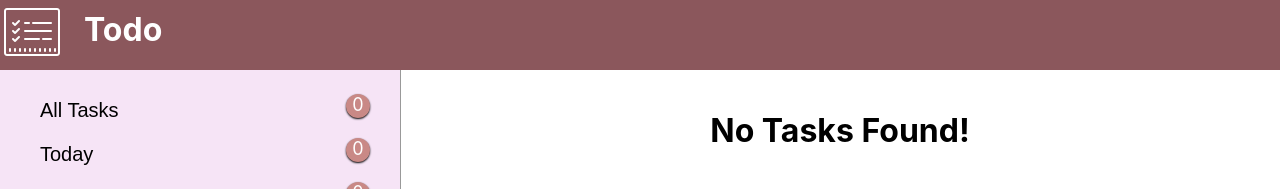
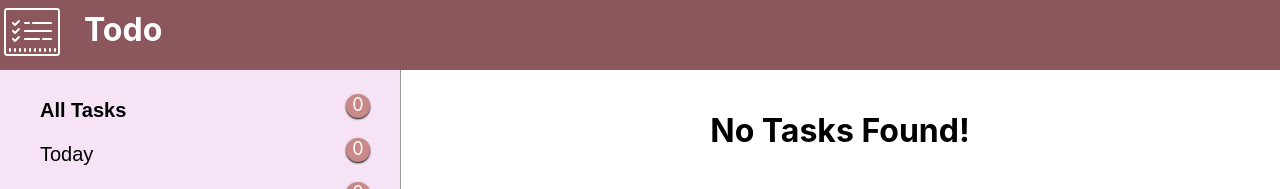
Before and after one commit to AmberThrall/Todo-App, a React (Create React App) app: page / in a window 1280 px wide. Shown: the top 189 px of the page. Built offline with nearby package versions, Linux system fonts and the light colour scheme.

Commit message:
The currently selected category/project is now bolded in the nav bar.

```diff
--- a/package.json
+++ b/package.json
@@ -36,6 +36,7 @@
     ]
   },
   "devDependencies": {
+    "lodash": "^4.17.21",
     "moment": "^2.29.1",
     "remarkable": "^2.0.1"
   }
--- a/src/App.js
+++ b/src/App.js
@@ -8,6 +8,7 @@ import Modal from './Modal.js';
 import DetailsModal from './DetailsModal.js';
 import TaskEdit from './TaskEdit.js';
 import NewProject from './NewProject.js';
+var _ = require('lodash');
 
 class App extends React.Component {
     constructor(props) {
@@ -236,6 +237,7 @@ class App extends React.Component {
                 name: category.name,
                 onClick: () => this.setState({ searchParams: category.params() }),
                 count: this.search(category.params()).filter((t) => { return !t.complete }).length,
+                selected: _.isEqual(this.state.searchParams, category.params()),
             };
         });
 
@@ -244,6 +246,7 @@ class App extends React.Component {
                 name: project,
                 onClick: () => this.setState({ searchParams: { project: project } }),
                 count: this.search({ project: project }).filter((t) => { return !t.complete }).length,
+                selected: this.state.searchParams.project === project,
             };
         });
         projects.push({
--- a/src/NavBar.js
+++ b/src/NavBar.js
@@ -3,12 +3,12 @@ import './NavBar.css';
 
 function NavBar(props) {
     const categories = props.categories.map((category, id) => {
-        return <li key={id} className="navItem"><button onClick={category.onClick}>{category.name}</button><span className="navItemCount">{category.count}</span></li>;
+        return <li key={id} className="navItem"><button onClick={category.onClick}>{category.selected ? <strong>{category.name}</strong> : category.name}</button><span className="navItemCount">{category.count}</span></li>;
     });
 
     const projects = props.projects.map((project, id) => {
         if (project.count !== undefined)
-            return <li key={"project" + id} className="navItem"><button onClick={project.onClick}>{project.name}</button><span className="navItemCount">{project.count}</span></li>;
+            return <li key={"project" + id} className="navItem"><button onClick={project.onClick}>{project.selected ? <strong>{project.name}</strong> : project.name}</button><span className="navItemCount">{project.count}</span></li>;
         else
             return <li key={"project" + id} className="navItem"><button onClick={project.onClick}>{project.name}</button></li>;
     });
```
Also changed, not shown: 1 other file (tests, documents, lock files or other folders).
